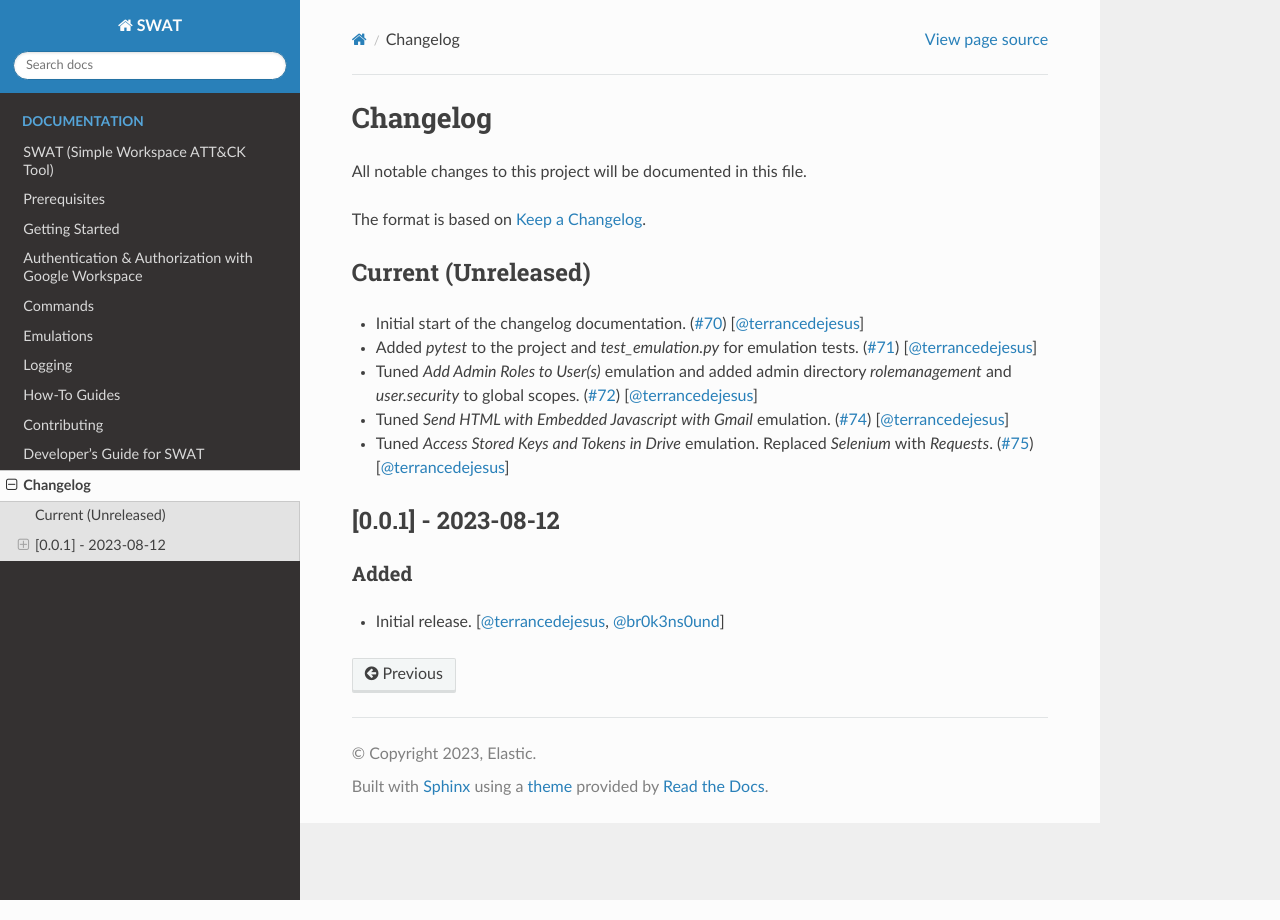
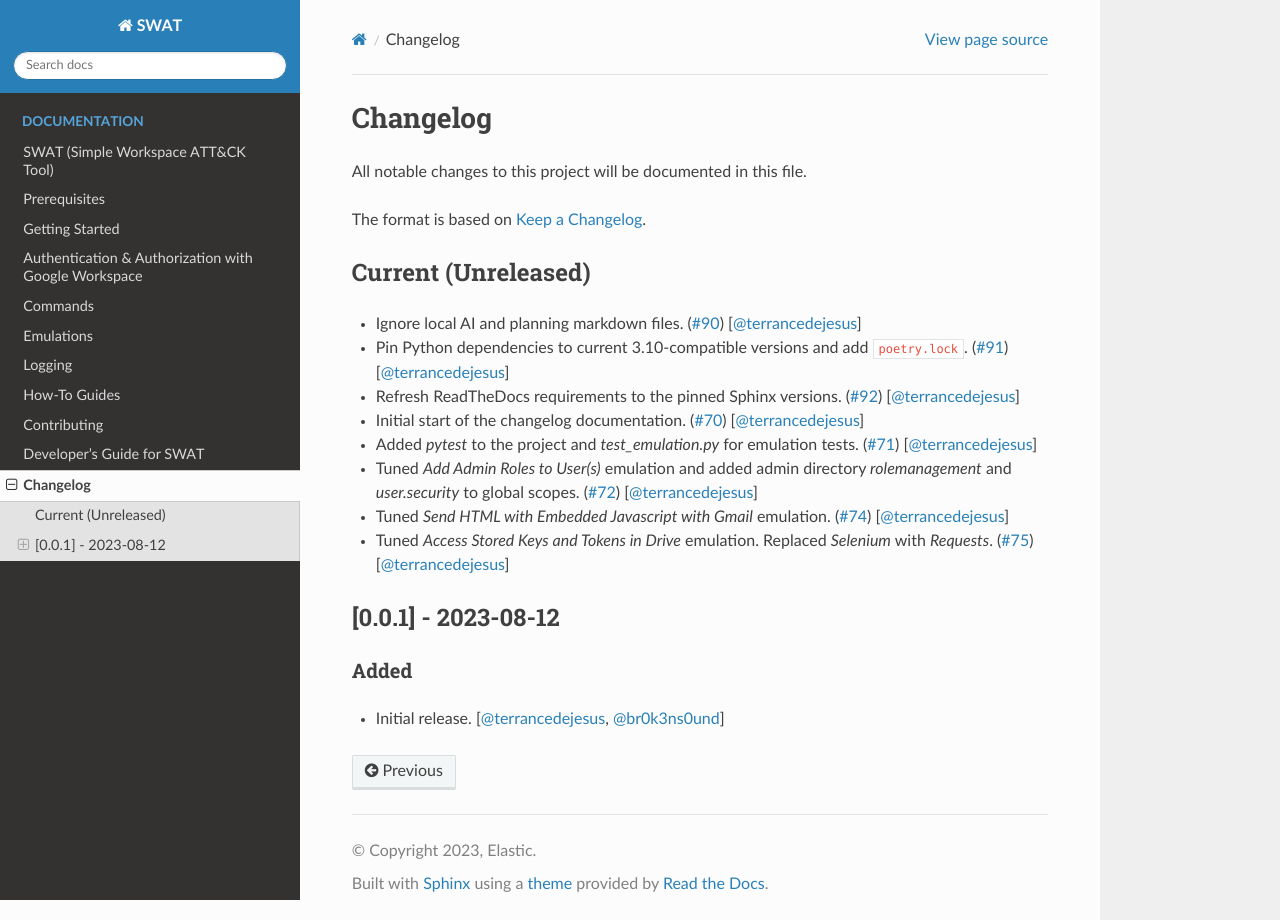
Before and after one commit to elastic/SWAT, a Sphinx documentation site: the page built from docs/CHANGELOG.rst, in a window 1280 px wide. Built offline with Sphinx 7.4.7 and the Read the Docs theme 3.1.0, drawn with Linux system fonts in a browser that asks for light colours.

Commit message:
Record recent packaging updates and install from the lockfile in CI. (#93)
Pin Poetry in GitHub Actions, verify poetry.lock before install, and drop the invalid PyPI classifier that made poetry check fail.

Co-authored-by: Cursor <cursoragent@cursor.com>

```diff
--- a/docs/CHANGELOG.rst
+++ b/docs/CHANGELOG.rst
@@ -8,6 +8,9 @@ The format is based on `Keep a Changelog <https://keepachangelog.com/en/1.0.0/>`
 Current (Unreleased)
 --------------------
 
+- Ignore local AI and planning markdown files. (`#90 <https://github.com/elastic/SWAT/pull/90>`_) [`@terrancedejesus <https://github.com/terrancedejesus>`_]
+- Pin Python dependencies to current 3.10-compatible versions and add ``poetry.lock``. (`#91 <https://github.com/elastic/SWAT/pull/91>`_) [`@terrancedejesus <https://github.com/terrancedejesus>`_]
+- Refresh ReadTheDocs requirements to the pinned Sphinx versions. (`#92 <https://github.com/elastic/SWAT/pull/92>`_) [`@terrancedejesus <https://github.com/terrancedejesus>`_]
 - Initial start of the changelog documentation. (`#70 <https://github.com/elastic/SWAT/pull/70>`_) [`@terrancedejesus <https://github.com/terrancedejesus>`_]
 - Added `pytest` to the project and `test_emulation.py` for emulation tests. (`#71 <https://github.com/elastic/SWAT/pull/71>`_) [`@terrancedejesus <https://github.com/terrancedejesus>`_]
 - Tuned `Add Admin Roles to User(s)` emulation and added admin directory `rolemanagement` and `user.security` to global scopes. (`#72 <https://github.com/elastic/SWAT/pull/72>`_) [`@terrancedejesus <https://github.com/terrancedejesus>`_]
--- a/pyproject.toml
+++ b/pyproject.toml
@@ -16,7 +16,6 @@ classifiers = [
     "Operating System :: OS Independent",
     "Programming Language :: Python :: 3.10",
     "Topic :: Security",
-    "Topic :: Google Workspace",
 ]
 
 [tool.poetry.dependencies]
```
Also changed, not shown: 1 other file.
